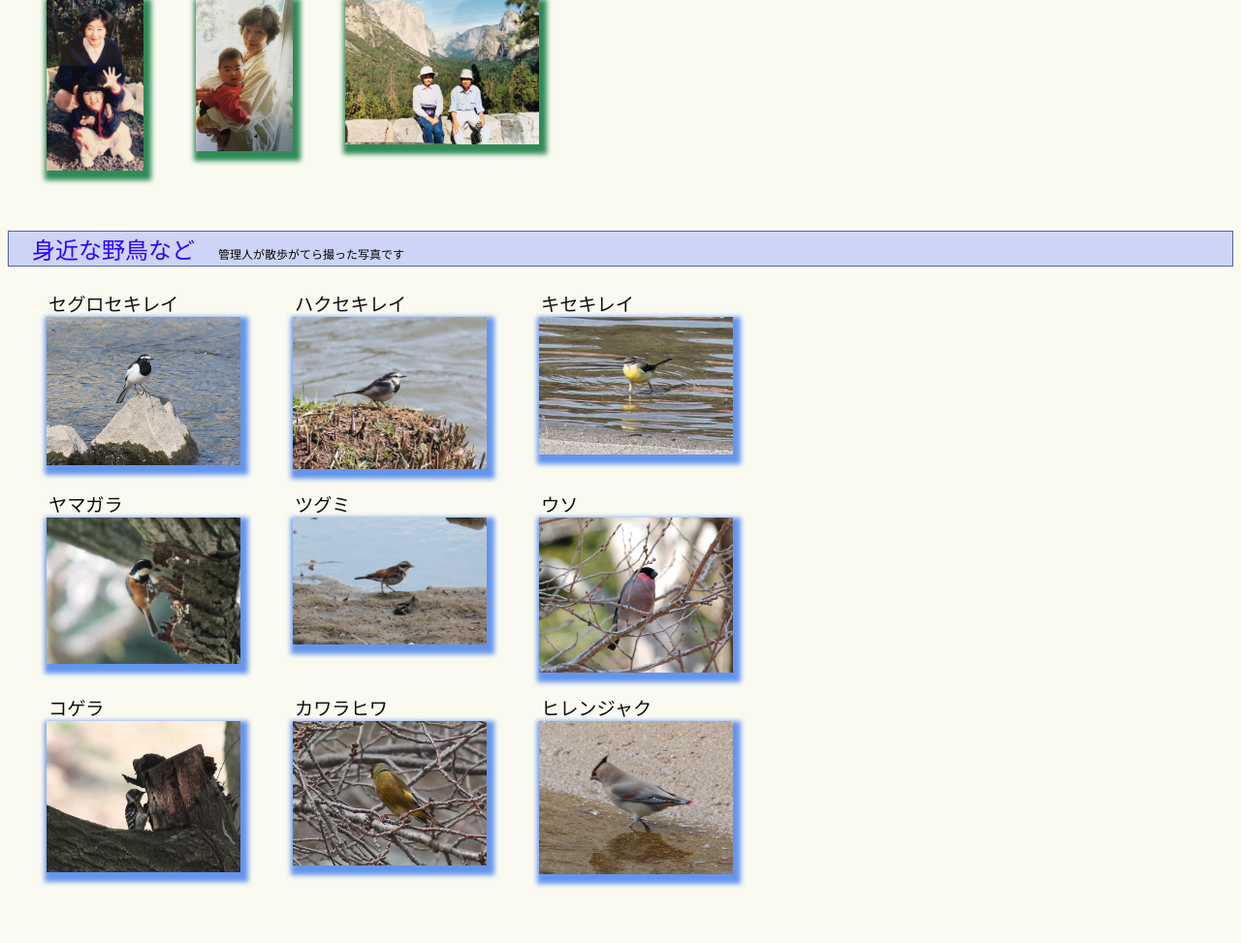
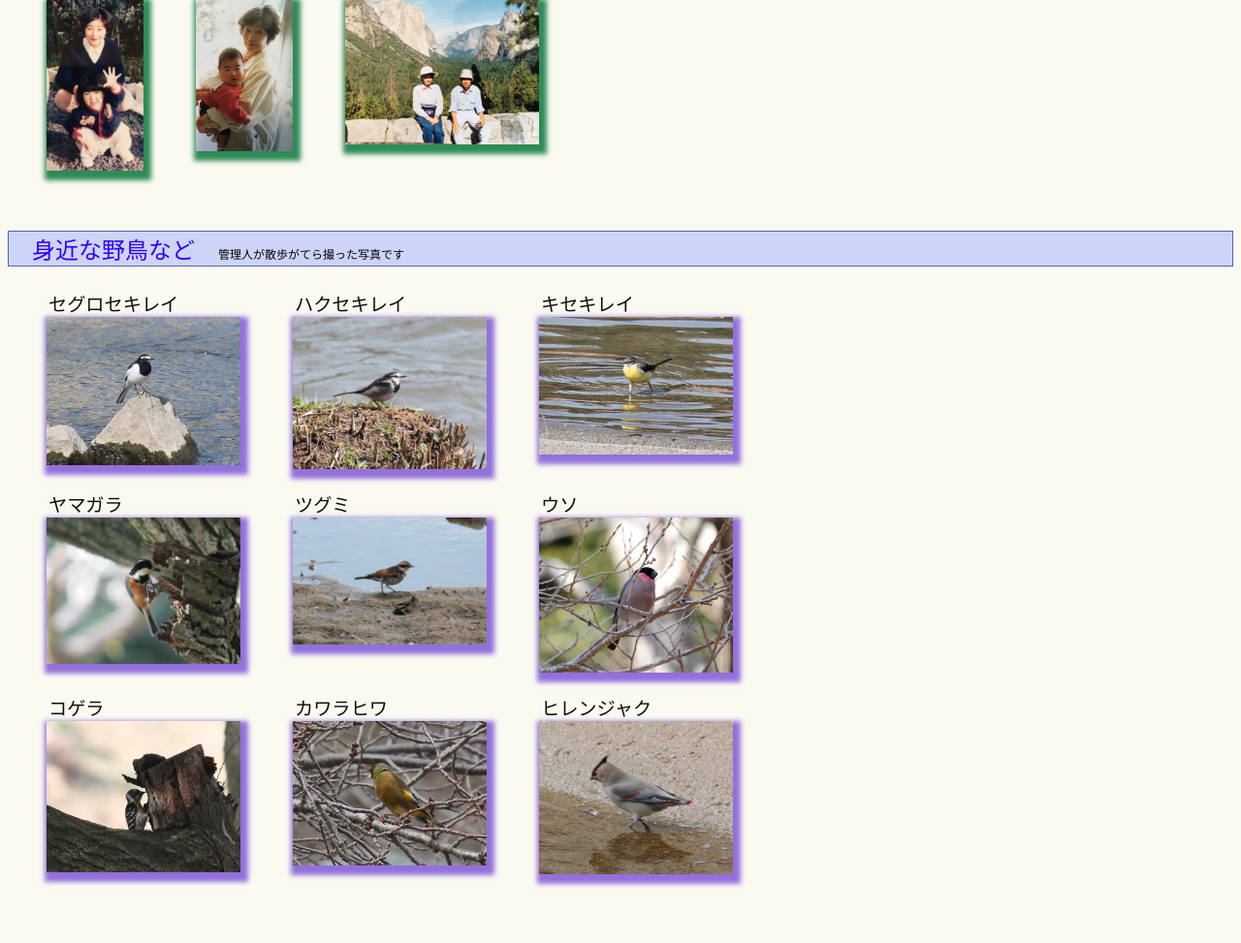
Before and after one commit to nkino-kino/ikuy-iron2, a PHP site: page / in a window 1280 px wide. Shown: the part 1104-2077 px from the top of the page at 97% size. Run offline with PHP 8.4, Linux system fonts and the light colour scheme.

Commit message:
Update css練習.css

```diff
--- a/css練習.css
+++ b/css練習.css
@@ -36,7 +36,7 @@ p.sample3 span {
 }
 .bird img {
     display:  inline-block;
-    box-shadow: 3px 5px 5px 5px #6495ed;
+    box-shadow: 3px 5px 5px 5px #9370db;
     }
 .bird > li {
     display:  inline-block;     /* インラインブロック要素にする */
```
